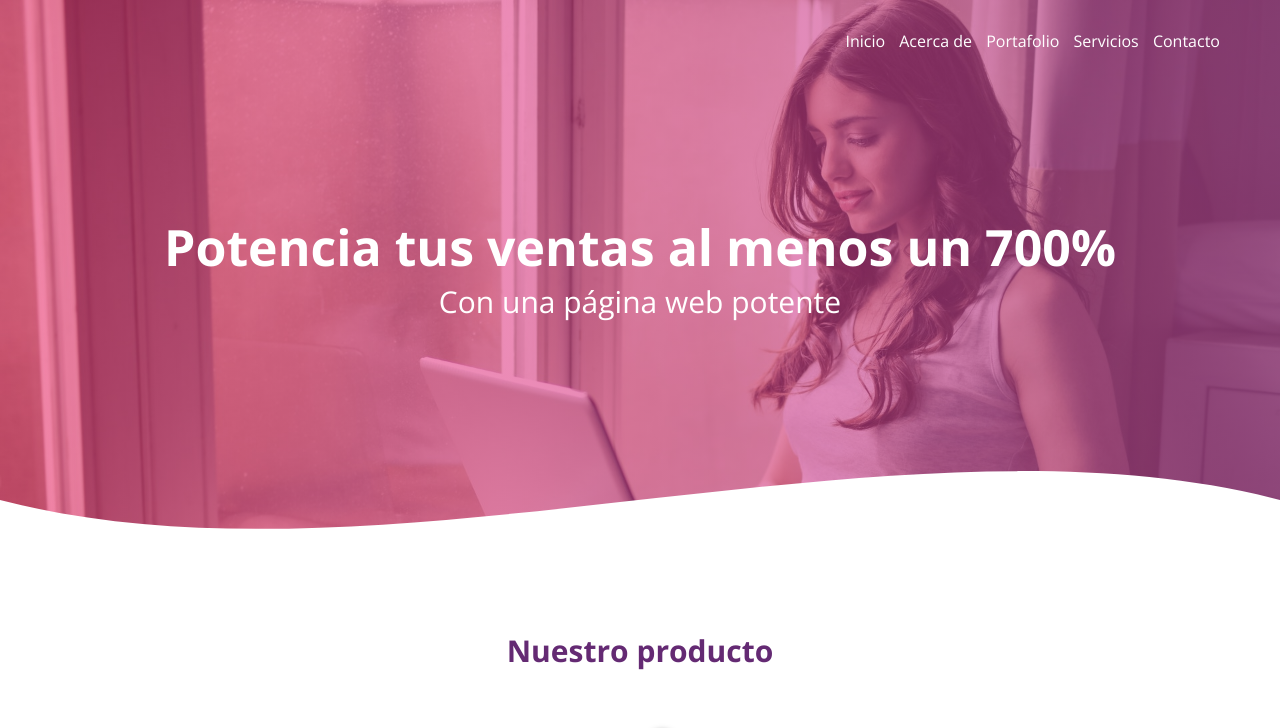
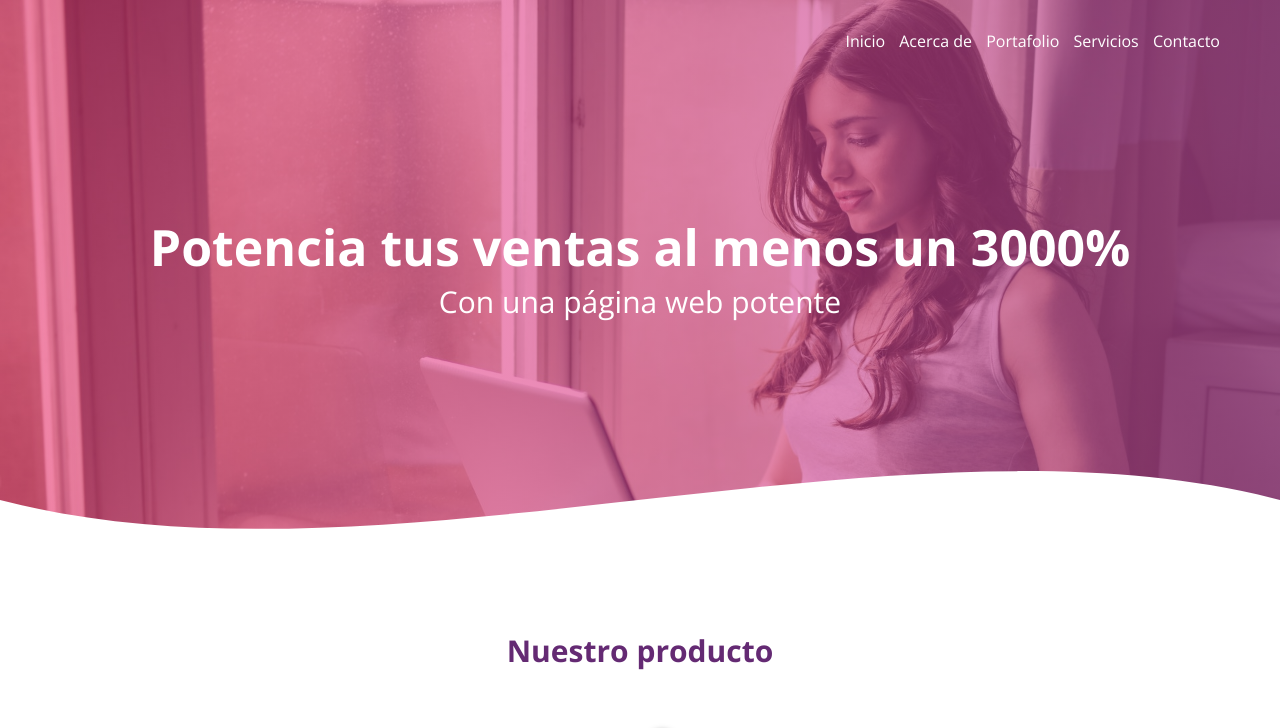
Before and after one commit to brayan-coy/pruebahosting, a plain HTML site: page index.html in a window 1280 px wide. Shown: the top 728 px of the page. Drawn offline with nearby package versions, Linux system fonts and the light colour scheme.

Commit message:
Update index.html

```diff
--- a/index.html
+++ b/index.html
@@ -21,7 +21,7 @@
             <a href="#">Contacto</a>
         </nav>
         <section class="textos-header">
-            <h1>Potencia tus ventas al menos un 700%</h1>
+            <h1>Potencia tus ventas al menos un 3000%</h1>
             <h2>Con una página web potente</h2>
         </section>
         <div class="wave" style="height: 150px; overflow: hidden;"><svg viewBox="0 0 500 150" preserveAspectRatio="none"
```
